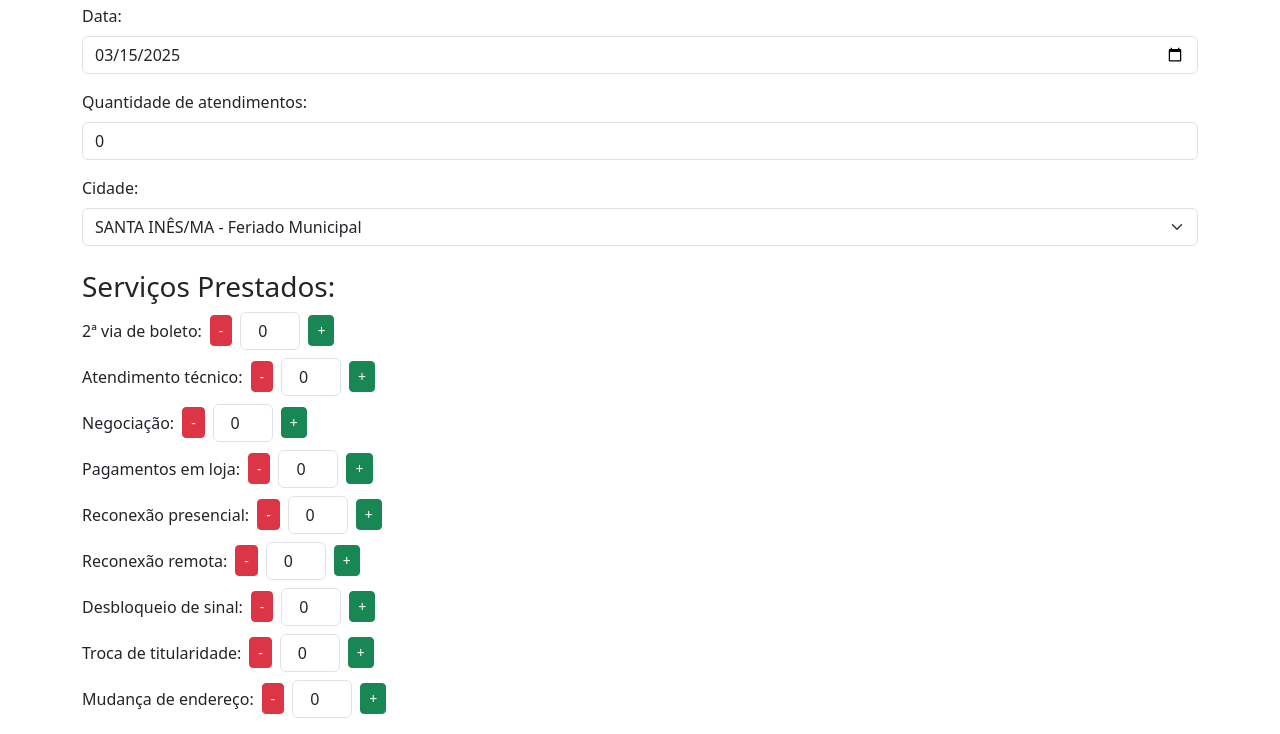
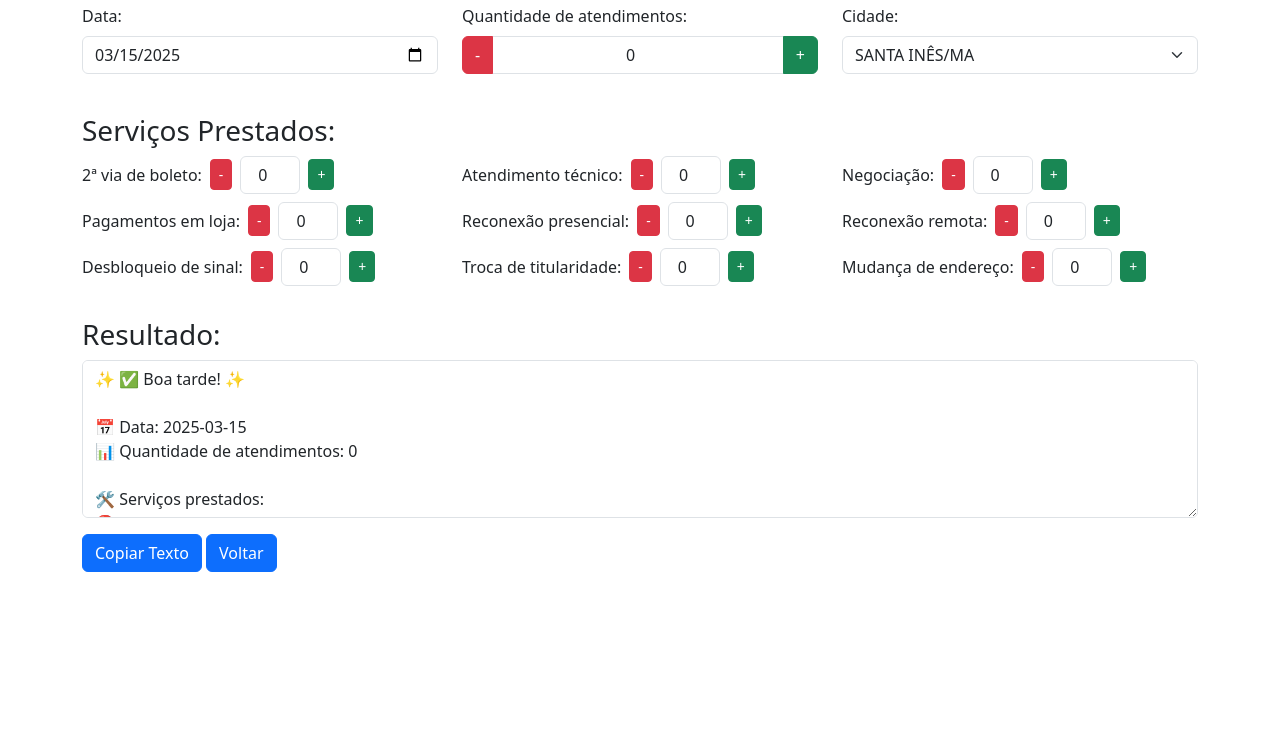
Before and after one commit to christianfelipesf/maxx, a plain HTML site: page servicos/servicos.html in a window 1280 px wide. Shown: the part 66-800 px from the top of the page. Drawn offline with nearby package versions, Linux system fonts and the light colour scheme.

Commit message:
gerador de atendimento

```diff
--- a/servicos/servicos.html
+++ b/servicos/servicos.html
@@ -5,28 +5,27 @@
     <meta name="viewport" content="width=device-width, initial-scale=1.0">
     <title>Relatório de Atendimentos</title>
     <link href="https://cdn.jsdelivr.net/npm/bootstrap@5.3.0/dist/css/bootstrap.min.css" rel="stylesheet">
+    <style>
+        body { opacity: 0; transition: opacity 0.5s ease-in-out; }
+        .fade-in { opacity: 1; }
+        .btn-animated { transition: transform 0.2s; }
+        .btn-animated:active { transform: scale(0.95); }
+    </style>
     <script>
         const servicosLista = [
-            "2ª via de boleto",
-            "Atendimento técnico",
-            "Negociação",
-            "Pagamentos em loja",
-            "Reconexão presencial",
-            "Reconexão remota",
-            "Desbloqueio de sinal",
-            "Troca de titularidade",
-            "Mudança de endereço"
+            "2ª via de boleto", "Atendimento técnico", "Negociação", "Pagamentos em loja", "Reconexão presencial",
+            "Reconexão remota", "Desbloqueio de sinal", "Troca de titularidade", "Mudança de endereço"
         ];
 
         function atualizarTexto() {
             const data = document.getElementById("data").value;
             const quantidade = document.getElementById("quantidade").value;
             const cidade = document.getElementById("cidade").value;
+            localStorage.setItem("cidadeSelecionada", cidade);
             let servicos = "";
 
-            document.querySelectorAll(".servico").forEach(servico => {
-                const label = servico.dataset.label;
-                const input = servico.querySelector("input[type=number]");
+            document.querySelectorAll(".servico input[type=number]").forEach(input => {
+                let label = input.dataset.label;
                 let emoji = input.value > 0 ? "🟢" : "🔴";
                 servicos += `${emoji} ${label}: ${input.value}\n`;
             });
@@ -38,8 +37,7 @@
         function copiarTexto() {
             const resultado = document.getElementById("resultado");
             resultado.select();
-            document.execCommand("copy");
-            mostrarPopup();
+            navigator.clipboard.writeText(resultado.value).then(() => mostrarPopup());
         }
 
         function mostrarPopup() {
@@ -52,28 +50,17 @@
             popup.style.color = "white";
             popup.style.padding = "10px 20px";
             popup.style.borderRadius = "5px";
-            popup.style.boxShadow = "0px 0px 10px rgba(0, 0, 0, 0.1)";
             document.body.appendChild(popup);
-            setTimeout(() => { popup.remove(); }, 2000);
+            setTimeout(() => popup.remove(), 2000);
         }
 
         function definirDataAtual() {
-            const hoje = new Date().toISOString().split('T')[0];
-            document.getElementById("data").value = hoje;
-            atualizarTexto();
+            document.getElementById("data").value = new Date().toISOString().split('T')[0];
         }
 
-        function obterLocalizacao() {
-            if (navigator.geolocation) {
-                navigator.geolocation.getCurrentPosition(async position => {
-                    const lat = position.coords.latitude;
-                    const lon = position.coords.longitude;
-                    const resposta = await fetch(`https://nominatim.openstreetmap.org/reverse?format=json&lat=${lat}&lon=${lon}`);
-                    const dados = await resposta.json();
-                    document.getElementById("cidade").value = dados.address.city || "Santa Rita/MA";
-                    atualizarTexto();
-                });
-            }
+        function restaurarCidade() {
+            const cidadeSalva = localStorage.getItem("cidadeSelecionada");
+            if (cidadeSalva) document.getElementById("cidade").value = cidadeSalva;
         }
 
         function criarServicos() {
@@ -82,13 +69,12 @@
 
             servicosLista.forEach(servico => {
                 const div = document.createElement("div");
-                div.classList.add("servico", "d-flex", "align-items-center", "mb-2");
-                div.dataset.label = servico;
+                div.classList.add("servico", "col-md-4", "d-flex", "align-items-center", "mb-2");
                 div.innerHTML = `
                     <span class="me-2">${servico}:</span>
-                    <button class="btn btn-danger btn-sm me-2" onclick="alterarQuantidade(this, -1)">-</button>
-                    <input type="number" class="form-control text-center" style="width: 60px;" value="0" min="0" readonly>
-                    <button class="btn btn-success btn-sm ms-2" onclick="alterarQuantidade(this, 1)">+</button>
+                    <button class="btn btn-danger btn-sm me-2 btn-animated" onclick="alterarQuantidade(this, -1)">-</button>
+                    <input type="number" class="form-control text-center" style="width: 60px;" value="0" min="0" readonly data-label="${servico}">
+                    <button class="btn btn-success btn-sm ms-2 btn-animated" onclick="alterarQuantidade(this, 1)">+</button>
                 `;
                 container.appendChild(div);
             });
@@ -96,33 +82,47 @@
 
         function alterarQuantidade(botao, valor) {
             const input = botao.parentNode.querySelector("input[type=number]");
-            let novoValor = parseInt(input.value) + valor;
-            if (novoValor < 0) novoValor = 0;
-            input.value = novoValor;
+            input.value = Math.max(0, parseInt(input.value) + valor);
+            atualizarTexto();
+        }
+
+        function alterarQuantidadeAtendimentos(valor) {
+            const input = document.getElementById("quantidade");
+            input.value = Math.max(0, parseInt(input.value) + valor);
             atualizarTexto();
         }
 
         window.onload = function() {
+            document.body.classList.add("fade-in");
             definirDataAtual();
-            obterLocalizacao();
+            restaurarCidade();
             criarServicos();
+            atualizarTexto()
         };
+        function voltar() {
+            window.location.href = "../index.html";
+        }
     </script>
 </head>
 <body class="container py-4">
     <h2 class="text-center">Gerar Relatório</h2>
-    <div class="mb-3">
+    <div class="row">
+        <div class="col-md-4 mb-3">
             <label class="form-label">Data:</label>
             <input type="date" id="data" class="form-control" onchange="atualizarTexto()">
         </div>
-    <div class="mb-3">
+        <div class="col-md-4 mb-3">
             <label class="form-label">Quantidade de atendimentos:</label>
-        <input type="number" id="quantidade" class="form-control" value="0" oninput="atualizarTexto()">
+            <div class="input-group">
+                <button class="btn btn-danger btn-animated" onclick="alterarQuantidadeAtendimentos(-1)">-</button>
+                <input type="number" id="quantidade" class="form-control text-center" value="0" min="0" oninput="atualizarTexto()">
+                <button class="btn btn-success btn-animated" onclick="alterarQuantidadeAtendimentos(1)">+</button>
             </div>
-    <div class="mb-3">
+        </div>
+        <div class="col-md-4 mb-3">
             <label class="form-label">Cidade:</label>
             <select id="cidade" class="form-select" onchange="atualizarTexto()">
-            <option value="SANTA INÊS/MA - Feriado Municipal">SANTA INÊS/MA - Feriado Municipal</option>
+                <option value="SANTA INÊS/MA - Feriado Municipal">SANTA INÊS/MA</option>
                 <option value="SANTA RITA/MA">SANTA RITA/MA</option>
                 <option value="ROSÁRIO/MA">ROSÁRIO/MA</option>
                 <option value="CHAPADINHA/MA">CHAPADINHA/MA</option>
@@ -131,14 +131,13 @@
                 <option value="ITAPECURU MIRIM/MA">ITAPECURU MIRIM/MA</option>
             </select>
         </div>
-
+    </div>
     <h3 class="mt-4">Serviços Prestados:</h3>
-    <div id="servicos-container"></div>
-
+    <div id="servicos-container" class="row"></div>
     <h3 class="mt-4">Resultado:</h3>
     <textarea id="resultado" class="form-control" rows="6" readonly></textarea>
-    <button class="btn btn-primary mt-3" onclick="copiarTexto()">Copiar Texto</button>
-
+    <button class="btn btn-primary mt-3 btn-animated" onclick="copiarTexto()">Copiar Texto</button>
+    <button class="btn btn-primary mt-3 btn-animated" onclick="voltar()">Voltar</button>
     <script src="https://cdn.jsdelivr.net/npm/bootstrap@5.3.0/dist/js/bootstrap.bundle.min.js"></script>
 </body>
 </html>
```
Lines whose indentation alone changed are shown as unchanged.
